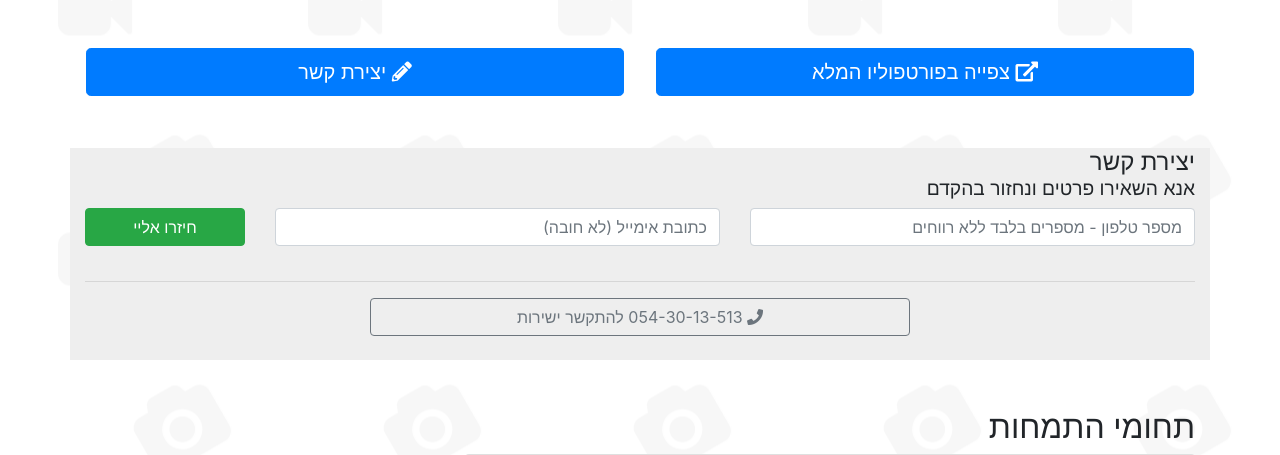
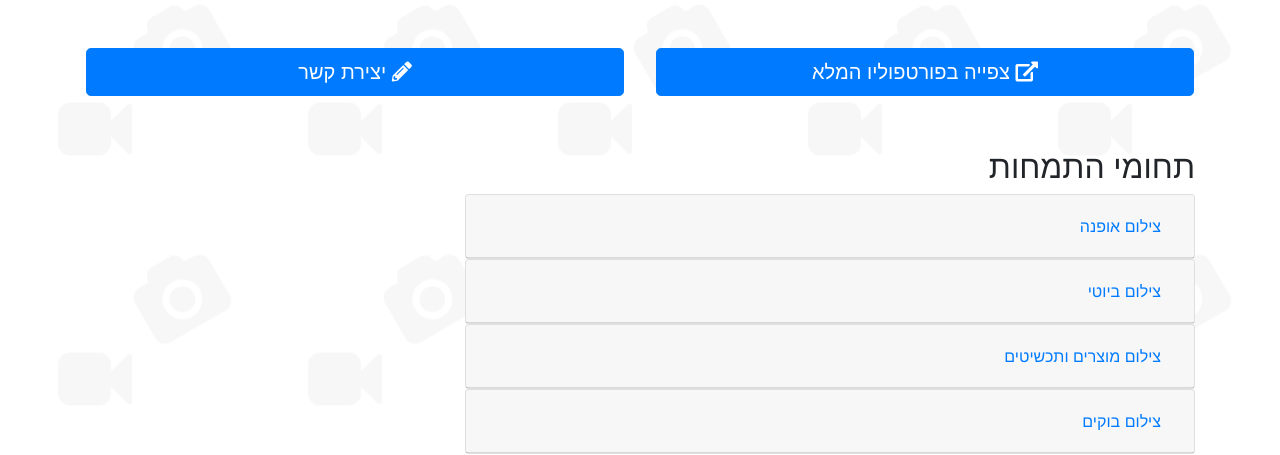
Before and after one commit to sgchris/multashkalp, a PHP site: page / in a window 1280 px wide. Shown: the part 770-1225 px from the top of the page. Run offline with PHP 8.4, Linux system fonts and the light colour scheme; some libraries are stand-ins or nearby versions.

Commit message:
showing the contact us area

```diff
--- a/assets/main.js
+++ b/assets/main.js
@@ -81,4 +81,9 @@
 
         return false;
     };
+
+
+    window.openContactUs = function(num) {
+        $('.contact-us-form-wrapper-' + num).removeClass('d-none');
+    }
 })();
--- a/index.php
+++ b/index.php
@@ -98,12 +98,12 @@
                 <a href="http://multashka.com" target="_blank" class="btn btn-primary btn-block btn-lg"><i class="fa fa-external-link-alt"></i> צפייה בפורטפוליו המלא</a>
             </div>
             <div class="col-12 col-sm-6 px-3 py-1">
-                <button class="btn btn-primary btn-block btn-lg"><i class="fa fa-pencil-alt"></i> יצירת קשר</button>
+                <button type="button" onclick="openContactUs(1);" class="btn btn-primary btn-block btn-lg"><i class="fa fa-pencil-alt"></i> יצירת קשר</button>
             </div>
         </div>
     </div>
 
-    <div class="container rtl mt-5 contact-us-form-wrapper" style="background: #EEE;">
+    <div class="container rtl mt-5 contact-us-form-wrapper contact-us-form-wrapper-1 d-none" style="background: #EEE;">
         <?php include __DIR__.'/assets/contact-us-form.html'; ?>
     </div>
 
@@ -235,7 +235,6 @@
     </nav>
 
 
-
     <!-- Bootstrap core JavaScript
     ================================================== -->
     <script src="https://code.jquery.com/jquery-3.3.1.min.js" integrity="sha256-FgpCb/KJQlLNfOu91ta32o/NMZxltwRo8QtmkMRdAu8=" crossorigin="anonymous"></script>
```
